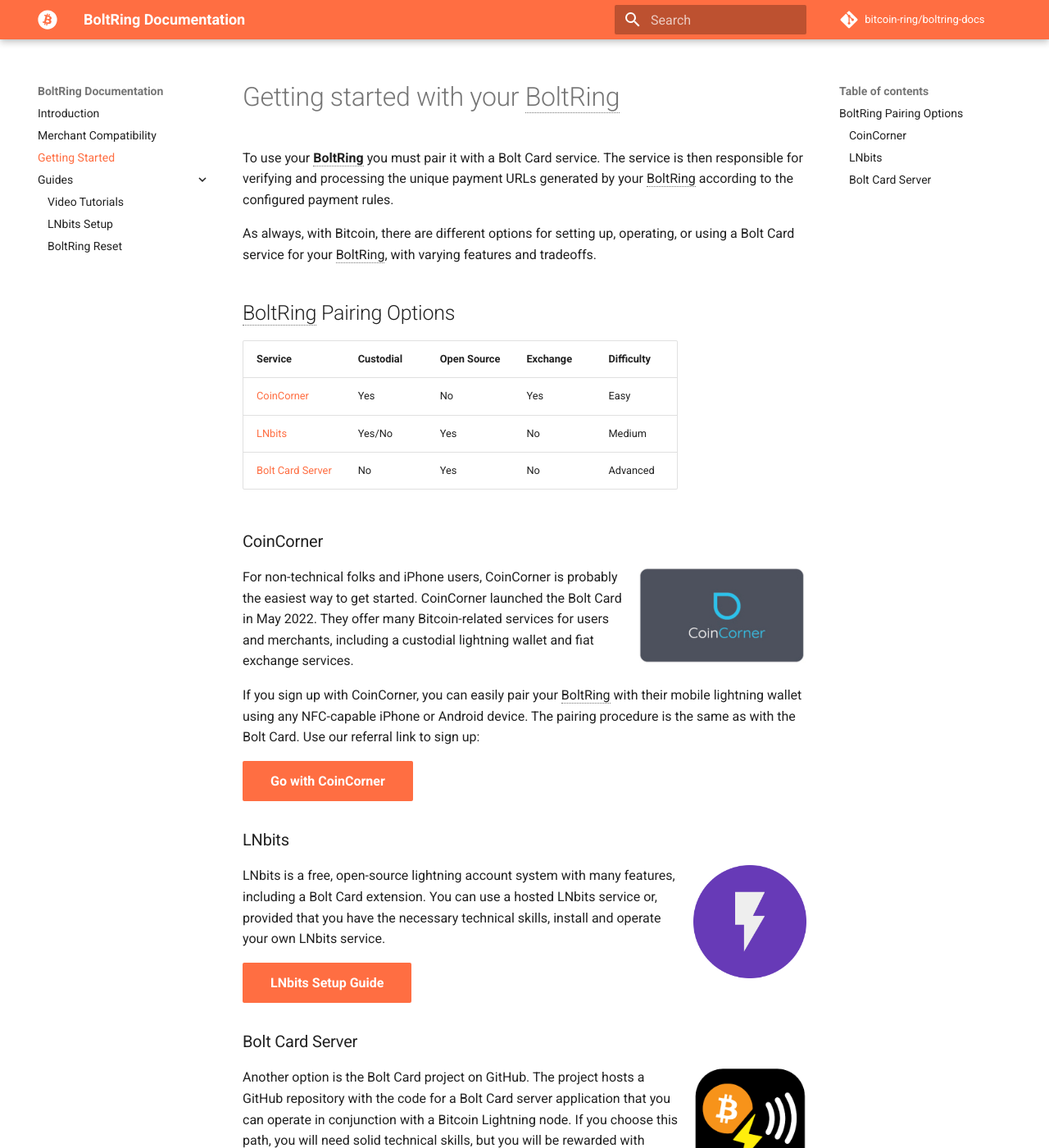
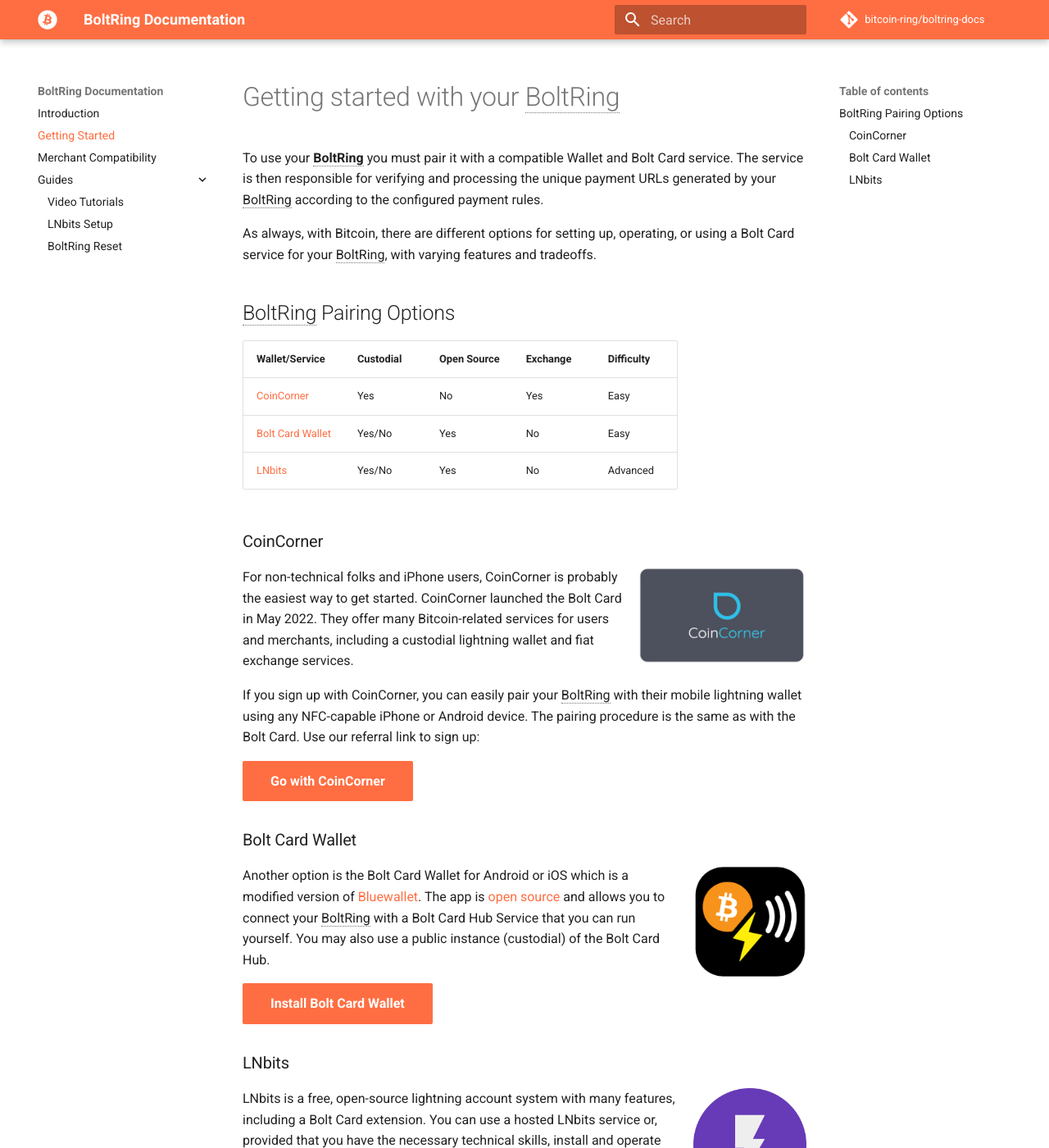
Before and after one commit to bitcoin-ring/boltring-docs, an MkDocs documentation site: the page built from docs/getting-started.md, in a window 1280 px wide and 1400 px high. Shown: the whole window at 82% size. Built offline with MkDocs 1.6.1 and Material for MkDocs 9.7.7, drawn with Linux system fonts in a browser that asks for light colours; comment, search, counter and statistics services are not loaded; some of the changed text lies outside the part shown.

Commit message:
Update getting started with Bolt Card Wallet

```diff
--- a/docs/getting-started.md
+++ b/docs/getting-started.md
@@ -1,19 +1,19 @@
 # Getting started with your BoltRing
 
-To use your **BoltRing** you must pair it with a Bolt Card service. The service is then responsible
-for verifying and processing the unique payment URLs generated by your BoltRing according to the
-configured payment rules.
+To use your **BoltRing** you must pair it with a compatible Wallet and Bolt Card service. The
+service is then responsible for verifying and processing the unique payment URLs generated by your
+BoltRing according to the configured payment rules.
 
 As always, with Bitcoin, there are different options for setting up, operating, or using a Bolt Card
 service for your BoltRing, with varying features and tradeoffs.
 
 ## BoltRing Pairing Options
 
-| Service                               | Custodial | Open Source | Exchange | Difficulty |
-| ------------------------------------- | --------- | ----------- | -------- | ---------- |
+| Wallet/Service                        | Custodial | Open Source | Exchange | Difficulty |
+|---------------------------------------| --------- | ----------- | -------- |------------|
 | [CoinCorner](#coincorner)             | Yes       | No          | Yes      | Easy       |
-| [LNbits](#lnbits)                     | Yes/No    | Yes         | No       | Medium     |
-| [Bolt Card Server](#bolt-card-server) | No        | Yes         | No       | Advanced   |
+| [Bolt Card Wallet](#bolt-card-wallet) | Yes/No    | Yes         | No       | Easy       |
+| [LNbits](#lnbits)                     | Yes/No    | Yes         | No       | Advanced   |
 
 ### CoinCorner
 
@@ -29,6 +29,18 @@
 
 [Go with CoinCorner](https://www.coincorner.com/?AffiliateId=126082){.md-button .md-button--primary}
 
+### Bolt Card Wallet
+
+[![Bolt Card Icon](images/bolt-card-icon.png){ align=right width=20% }](https://boltcardwallet.com/)
+
+Another option is the Bolt Card Wallet for Android or iOS which is a modified version of
+[Bluewallet](https://bluewallet.io/). The app is
+[open source](https://github.com/boltcard/boltcard-wallet) and allows you to connect your BoltRing
+with a Bolt Card Hub Service that you can run yourself. You may also use a public instance
+(custodial) of the Bolt Card Hub.
+
+[Install Bolt Card Wallet](https://boltcardwallet.com/){.md-button .md-button--primary}
+
 ### LNbits
 
 [![LNbits Icon](images/lnbits-icon.png){ align=right width=20% }](/lnbits)
@@ -38,14 +50,3 @@
 skills, install and operate your own LNbits service.
 
 [LNbits Setup Guide](/lnbits){.md-button .md-button--primary}
-
-### Bolt Card Server
-
-[![Bolt Card Icon](images/bolt-card-icon.png){ align=right width=20% }](https://github.com/boltcard/boltcard)
-
-Another option is the Bolt Card project on GitHub. The project hosts a GitHub repository with the
-code for a Bolt Card server application that you can operate in conjunction with a Bitcoin Lightning
-node. If you choose this path, you will need solid technical skills, but you will be rewarded with
-extended configuration options.
-
-[Bolt Card Server](https://github.com/boltcard/boltcard){.md-button .md-button--primary}
--- a/mkdocs.yml
+++ b/mkdocs.yml
@@ -58,8 +58,8 @@
 
 nav:
   - Introduction: index.md
+  - Getting Started: getting-started.md
   - Merchant Compatibility: merchant-compatibility.md
-  - Getting Started: getting-started.md
   - Guides:
     - Video Tutorials: video-tutorials.md
     - LNbits Setup: lnbits.md
```
